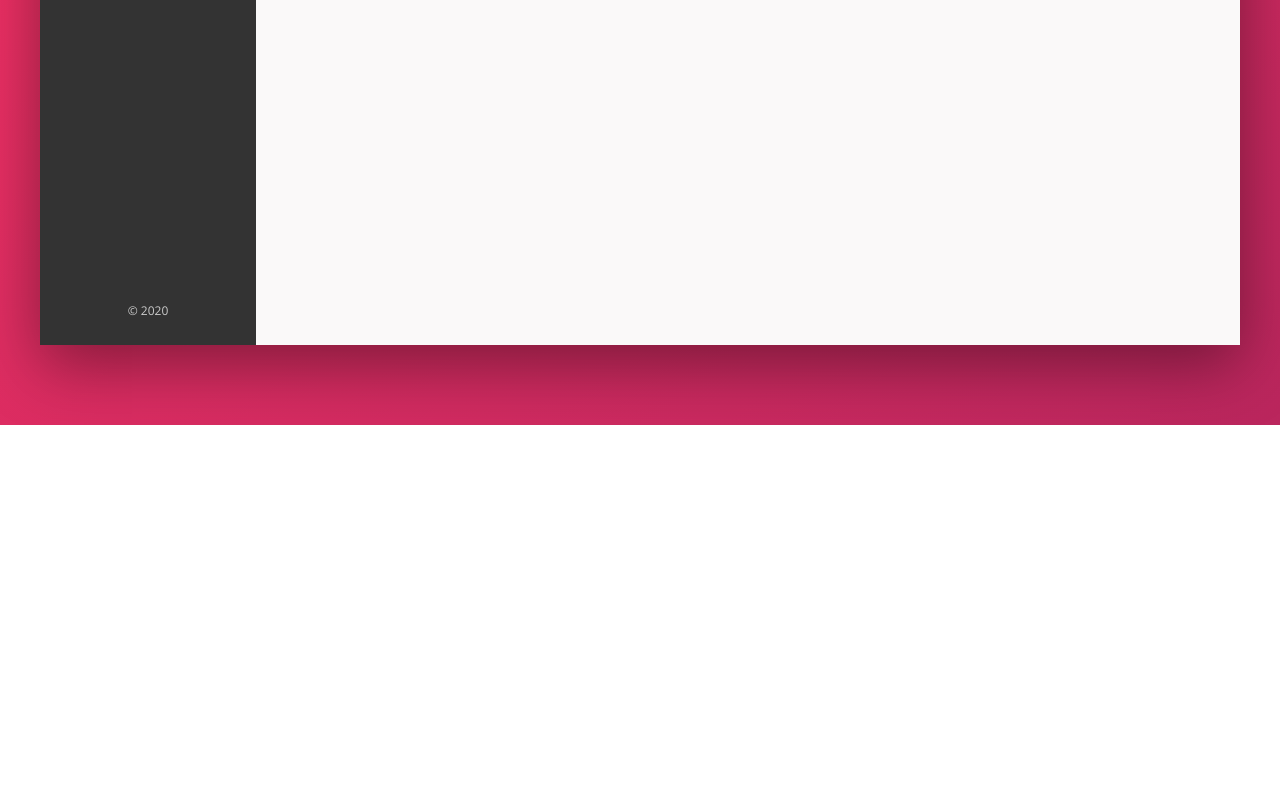
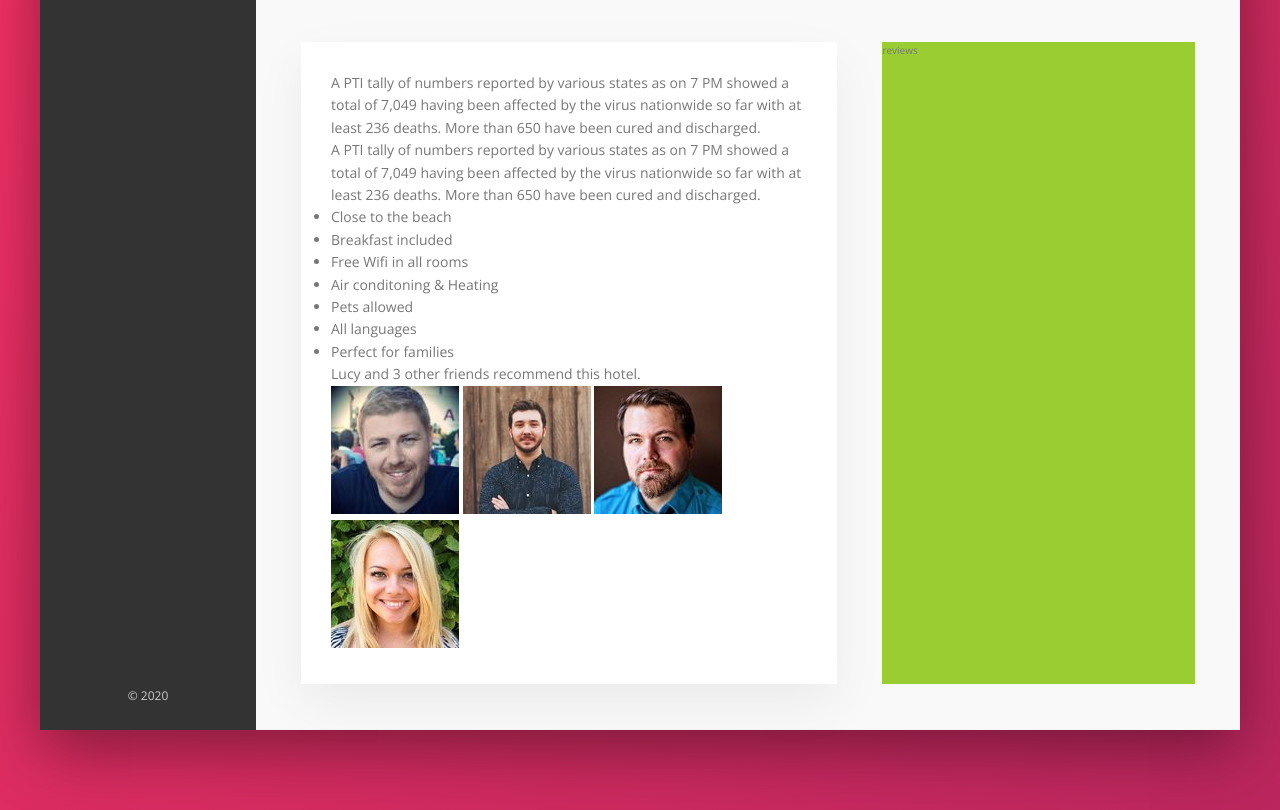
Before and after one commit to iaditya/Flex-box-SASS, a website: page index.html in a window 1280 px wide. Shown: the part 605-1415 px from the top of the page. Before the commit the page ends 1030 px from the top, so only its background shows below. Drawn offline with nearby package versions, Linux system fonts and the light colour scheme.

Commit message:
alyout- descrition: structure html and basic css

```diff
--- a/index.html
+++ b/index.html
@@ -137,6 +137,53 @@
                         <div class="overview__rating-count">3012 votes</div>
                     </div>
                 </div>
+
+                <div class="detail">
+
+                    <div class="description">
+
+                        <p class="paragraph">
+                            A PTI tally of numbers reported by various states as on 7 PM showed a total of 7,049 having
+                            been affected by the virus nationwide so far with at least 236 deaths. More than 650 have
+                            been cured and discharged.
+                        </p>
+                        <p class="paragraph">
+                            A PTI tally of numbers reported by various states as on 7 PM showed a total of 7,049 having
+                            been affected by the virus nationwide so far with at least 236 deaths. More than 650 have
+                            been cured and discharged.
+                        </p>
+
+                        <ul class="list">
+                            <li class="list__item">Close to the beach</li>
+                            <li class="list__item">Breakfast included</li>
+                            <li class="list__item">Free Wifi in all rooms</li>
+                            <li class="list__item">Air conditoning & Heating</li>
+                            <li class="list__item">Pets allowed</li>
+                            <li class="list__item">All languages</li>
+                            <li class="list__item">Perfect for families</li>
+                        </ul>
+
+                        <div class="recommend">
+
+                            <p class="recommend__count">
+                                Lucy and 3 other friends recommend this hotel.
+                            </p>
+
+                            <div class="recommend__friends">
+                                <img class="recommend__photo" src="./img/user-3.jpg" />
+                                <img class="recommend__photo" src="./img/user-4.jpg" />
+                                <img class="recommend__photo" src="./img/user-5.jpg" />
+                                <img class="recommend__photo" src="./img/user-6.jpg" />
+                            </div>
+
+                        </div>
+                    </div>
+
+                    <div class="user-reviews">
+                        reviews
+                    </div>
+                </div>
+
             </main>
         </div>
     </div>
--- a/sass/_base.scss
+++ b/sass/_base.scss
@@ -13,6 +13,9 @@
   --color-grey-dark-3: #999;
 
   --shadow-dark: 0 2rem 6rem rgba(0, 0, 0, 0.4);
+  --shadow-light: 0 2rem 5rem rgba(0, 0, 0, 0.06);
+
+  --basic-border : 1px solid var(--color-grey-light-2);
 }
 
 * {
--- a/sass/_component.scss
+++ b/sass/_component.scss
@@ -185,7 +185,7 @@
 .overview {
   display: flex;
   align-items: center;
-  border-bottom: 1px solid var(--color-grey-light-2);
+  border-bottom: var(--basic-border);
 
   &__header {
     font-size: 2.25rem;
@@ -235,7 +235,6 @@
     &-count {
       font-size: 0.8rem;
       text-transform: uppercase;
-
     }
   }
 }
@@ -276,3 +275,5 @@
     box-shadow: none;
   }
 }
+
+//
--- a/sass/_layout.scss
+++ b/sass/_layout.scss
@@ -10,7 +10,7 @@
   font-size: 1.4rem;
   height: 7rem;
   background-color: #fff;
-  border-bottom: 1px solid var(--color-grey-light-2);
+  border-bottom: var(--basic-border);
   display: flex;
   justify-content: space-between;
   align-items: center;
@@ -30,5 +30,24 @@
 
 .hotel-view {
   flex: 1;
-  height: 80rem;
 }
+
+.detail {
+  display: flex;
+  padding: 4.5rem;
+  background-color: var(--color-grey-light-1);
+  border-bottom: var(--basic-border);
+}
+
+.description {
+  font-size: 1.4rem;
+  background-color: #fff;
+  box-shadow: var(--shadow-light);
+  padding: 3rem;
+  flex: 0 0 60%;
+  margin-right: 4.5rem;
+}
+.user-reviews {
+  background-color: yellowgreen;
+  flex: 1;
+}
```
Also changed, not shown: css/style.css.
